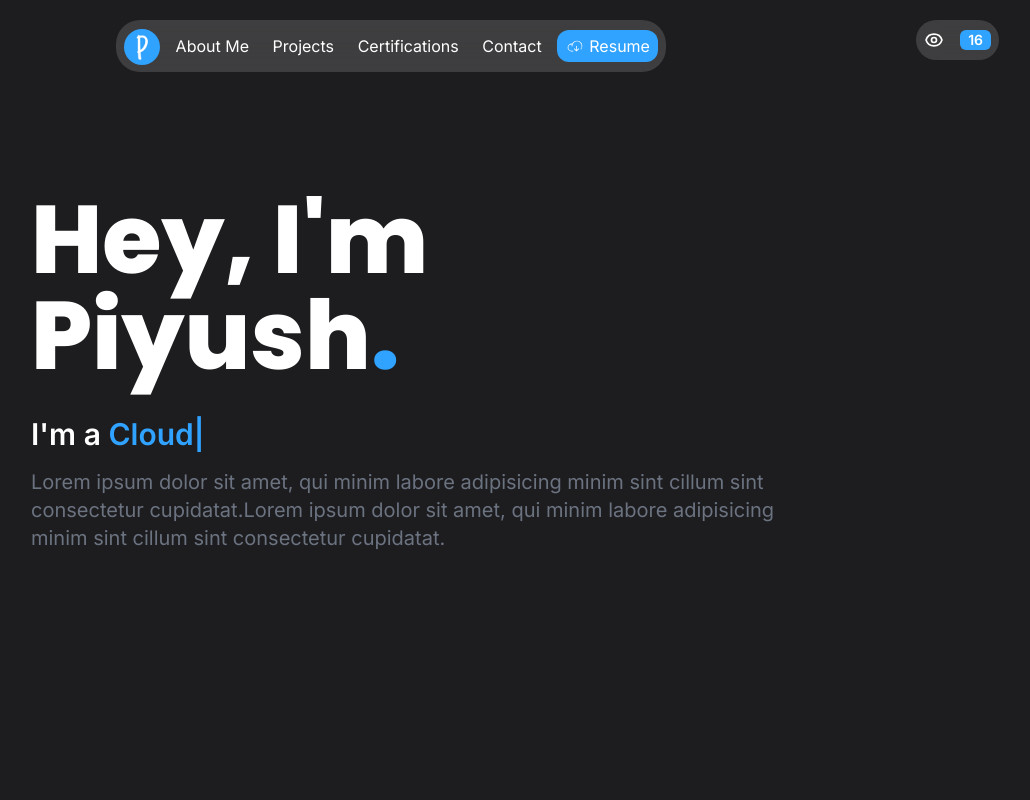
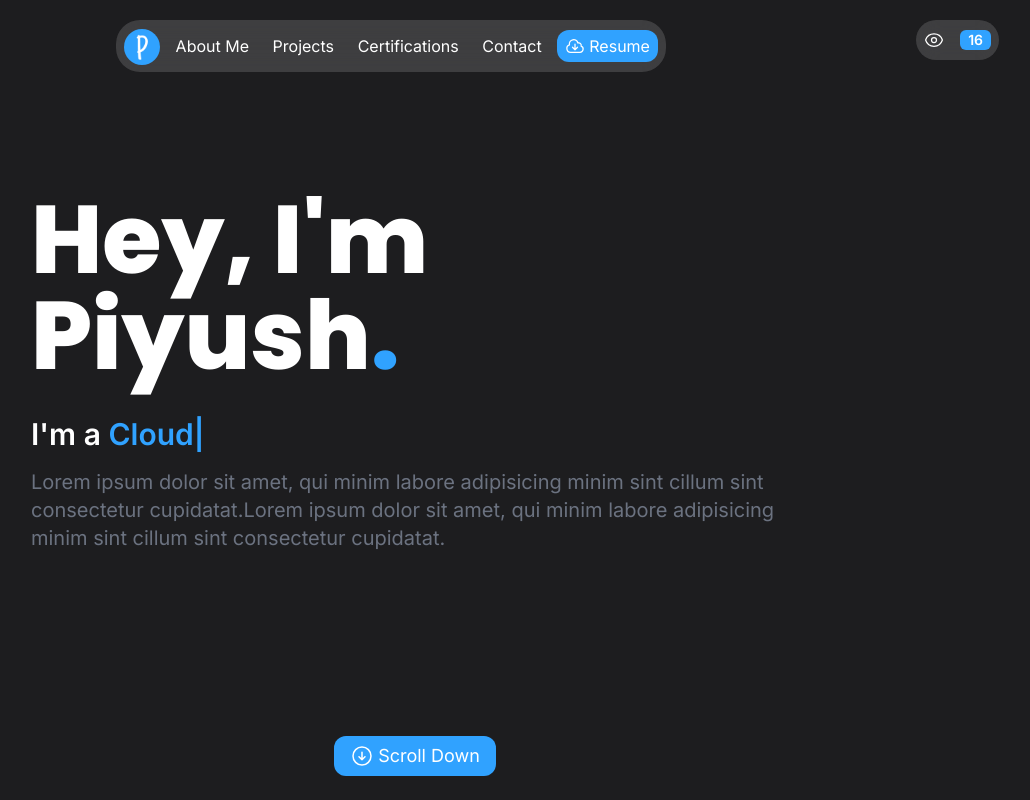
Before and after one commit to antidoid/cloud-resume-challenge, a React (Vite) app in the folder frontend/: page / in a window 1280 px wide. Shown: the whole page, without its empty margins (249-1279 px from the left). Built offline with nearby package versions, Linux system fonts and the light colour scheme.

Commit message:
INIT: Scroll down btn

```diff
--- a/frontend/src/components/Hero.tsx
+++ b/frontend/src/components/Hero.tsx
@@ -1,4 +1,5 @@
 import { ReactTyped } from "react-typed";
+import { motion } from "framer-motion";
 
 function Hero() {
   return (
@@ -21,6 +22,31 @@ function Hero() {
         cillum sint consectetur cupidatat.Lorem ipsum dolor sit amet, qui minim
         labore adipisicing minim sint cillum sint consectetur cupidatat.
       </p>
+
+      <motion.button
+        className="absolute bottom-6 self-center mx-auto flex items-center justify-center bg-cerulean hover:bg-[#00579F] rounded-xl p-4 h-10 hover:scale-110 duration-200 ease-in-out cursor-pointer"
+        initial={{ y: 100 }}
+        animate={{ y: 0 }}
+        transition={{
+          y: { duration: 0.4, ease: "easeInOut" },
+        }}
+      >
+        <svg
+          xmlns="http://www.w3.org/2000/svg"
+          fill="none"
+          viewBox="0 0 24 24"
+          strokeWidth={1.5}
+          stroke="currentColor"
+          className="w-6 h-6"
+        >
+          <path
+            strokeLinecap="round"
+            strokeLinejoin="round"
+            d="m9 12.75 3 3m0 0 3-3m-3 3v-7.5M21 12a9 9 0 1 1-18 0 9 9 0 0 1 18 0Z"
+          />
+        </svg>
+        <span className="ml-1 text-lg">Scroll Down</span>
+      </motion.button>
     </div>
   );
 }
--- a/frontend/src/components/Navbar.tsx
+++ b/frontend/src/components/Navbar.tsx
@@ -31,15 +31,19 @@ function Navbar() {
         <li className="p-2 hover:text-cerulean hover:scale-110 transition duration-200 ease-in-out cursor-pointer">
           <a href="#contact">Contact</a>
         </li>
-        <button className="flex items-center gap-1 bg-cerulean hover:bg-[#00579F] rounded-xl px-1 md:px-2 h-6 md:h-8 mt-1 hover:scale-110 transition duration-200 ease-in-out cursor-pointer">
+        <button className="flex items-center md:gap-1 bg-cerulean hover:bg-[#00579F] rounded-xl px-1 md:px-2 h-6 md:h-8 mt-1 hover:scale-110 transition duration-200 ease-in-out cursor-pointer">
           <svg
             xmlns="http://www.w3.org/2000/svg"
-            viewBox="0 0 256 256"
-            className="w-4 h-3 md:w-5 md:h-4 fill-current"
+            fill="none"
+            viewBox="0 0 24 24"
+            strokeWidth={1.5}
+            stroke="currentColor"
+            className="w-4 h-3 md:w-5 md:h-5"
           >
             <path
-              className="text-white"
-              d="M190.18359,169.81641a5.99986,5.99986,0,0,1,0,8.48535l-33.94091,33.94092-.00245.00195a6.01828,6.01828,0,0,1-.91967.75122c-.02222.01489-.04566.02686-.06787.04126a5.981,5.981,0,0,1-.97095.511c-.02588.01074-.05249.01855-.07862.0288a5.93837,5.93837,0,0,1-1.04052.30835c-.01953.00391-.03931.00538-.05884.00879a5.80178,5.80178,0,0,1-2.20752,0c-.01953-.00341-.03931-.00488-.05884-.00879a5.93837,5.93837,0,0,1-1.04052-.30835c-.02613-.01025-.05274-.01806-.07862-.0288a5.981,5.981,0,0,1-.97095-.511c-.02221-.0144-.04565-.02637-.06787-.04126a6.01828,6.01828,0,0,1-.91967-.75122l-.00245-.00195-33.94091-33.94092a6,6,0,1,1,8.48535-8.48535L146,193.51465V128a6,6,0,0,1,12,0v65.51465l23.69824-23.69824A6.00075,6.00075,0,0,1,190.18359,169.81641ZM160,42A86.10683,86.10683,0,0,0,82.43286,90.88281,62.00058,62.00058,0,1,0,72,214H96a6,6,0,0,0,0-12H72a50,50,0,0,1,0-100,50.6052,50.6052,0,0,1,5.90649.35571A85.70063,85.70063,0,0,0,74,128a6,6,0,0,0,12,0,74,74,0,1,1,133.20508,44.40039,6.00029,6.00029,0,1,0,9.59472,7.208A86.0061,86.0061,0,0,0,160,42Z"
+              strokeLinecap="round"
+              strokeLinejoin="round"
+              d="M12 9.75v6.75m0 0-3-3m3 3 3-3m-8.25 6a4.5 4.5 0 0 1-1.41-8.775 5.25 5.25 0 0 1 10.233-2.33 3 3 0 0 1 3.758 3.848A3.752 3.752 0 0 1 18 19.5H6.75Z"
             />
           </svg>
           <span>Resume</span>
--- a/frontend/src/components/ViewCount.tsx
+++ b/frontend/src/components/ViewCount.tsx
@@ -6,39 +6,27 @@ function ViewCount() {
       initial={{ opacity: 0, scale: 0.25 }}
       animate={{ opacity: 1, scale: 1 }}
       transition={{ type: "spring", duration: 0.7 }}
-      className="w-full relative"
+      className="hidden md:block w-full relative"
     >
       <div className="max-w-60 h-10 p-2 group absolute right-8 top-5 flex justify-center items-center gap-2 rounded-3xl cursor-pointer bg-white/15 backdrop-blur-md">
         <svg
-          className="w-5"
+          xmlns="http://www.w3.org/2000/svg"
+          fill="none"
           viewBox="0 0 24 24"
-          fill="none"
-          xmlns="http://www.w3.org/2000/svg"
-          stroke="#ffffff"
+          strokeWidth={1.5}
+          stroke="currentColor"
+          className="w-5 h-5"
         >
-          <g id="SVGRepo_bgCarrier" strokeWidth="0"></g>
-          <g
-            id="SVGRepo_tracerCarrier"
+          <path
             strokeLinecap="round"
             strokeLinejoin="round"
-          ></g>
-          <g id="SVGRepo_iconCarrier">
-            {" "}
-            <path
-              d="M15.0007 12C15.0007 13.6569 13.6576 15 12.0007 15C10.3439 15 9.00073 13.6569 9.00073 12C9.00073 10.3431 10.3439 9 12.0007 9C13.6576 9 15.0007 10.3431 15.0007 12Z"
-              stroke="#ffffff"
-              strokeWidth="2"
-              strokeLinecap="round"
-              strokeLinejoin="round"
-            ></path>{" "}
-            <path
-              d="M12.0012 5C7.52354 5 3.73326 7.94288 2.45898 12C3.73324 16.0571 7.52354 19 12.0012 19C16.4788 19 20.2691 16.0571 21.5434 12C20.2691 7.94291 16.4788 5 12.0012 5Z"
-              stroke="#ffffff"
-              strokeWidth="2"
-              strokeLinecap="round"
-              strokeLinejoin="round"
-            ></path>{" "}
-          </g>
+            d="M2.036 12.322a1.012 1.012 0 0 1 0-.639C3.423 7.51 7.36 4.5 12 4.5c4.638 0 8.573 3.007 9.963 7.178.07.207.07.431 0 .639C20.577 16.49 16.64 19.5 12 19.5c-4.638 0-8.573-3.007-9.963-7.178Z"
+          />
+          <path
+            strokeLinecap="round"
+            strokeLinejoin="round"
+            d="M15 12a3 3 0 1 1-6 0 3 3 0 0 1 6 0Z"
+          />
         </svg>
         <span className="tracking-[-1rem] overflow-hidden duration-300 ease-in-out group-hover:tracking-wider">
           You're Viewer{" "}
```
Lines whose indentation alone changed are shown as unchanged.
